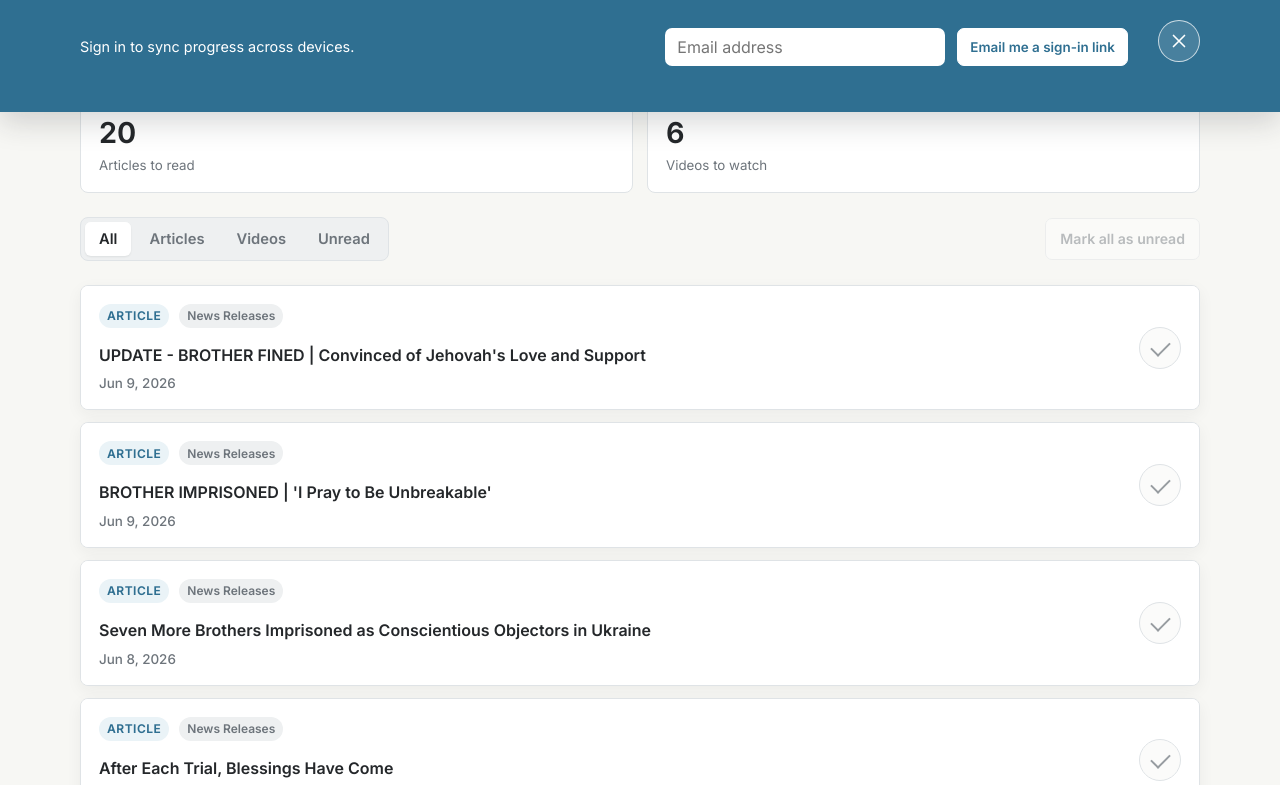
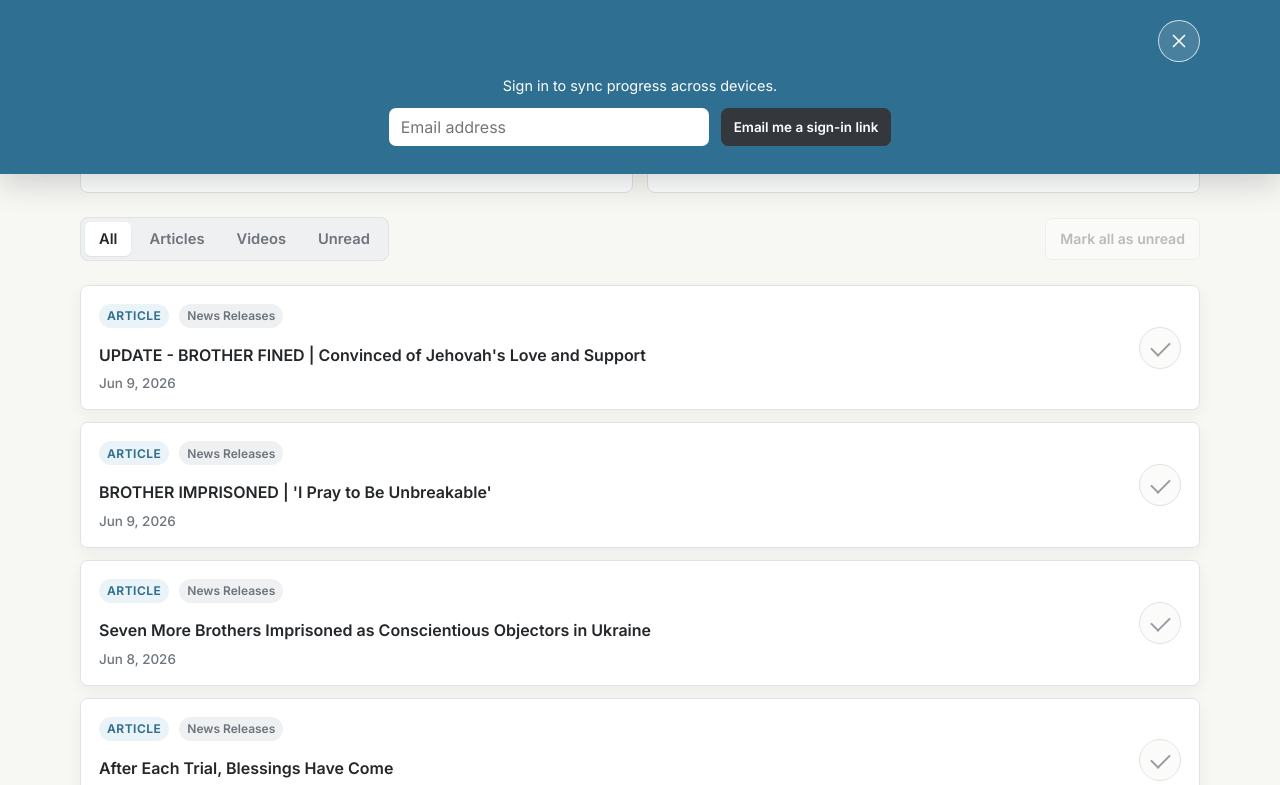
Before and after one commit to eshellborn/jwtrack, a plain HTML site: page index.html in a window 1280 px wide. Both pictures are taken after a click on the button 1179 px from the left and 55 px from the top of the page. Shown: the top 785 px of the page. Drawn offline with Linux system fonts and the light colour scheme.

Commit message:
Center account sign-in controls

```diff
--- a/index.html
+++ b/index.html
@@ -10,7 +10,7 @@
       href="https://fonts.googleapis.com/css2?family=Inter:wght@400;500;600;650&display=swap"
       rel="stylesheet"
     />
-    <link rel="stylesheet" href="styles.css?v=7" />
+    <link rel="stylesheet" href="styles.css?v=8" />
   </head>
   <body>
     <main class="shell">
@@ -75,6 +75,6 @@
     </main>
 
     <script src="supabase.js"></script>
-    <script src="script.js?v=7"></script>
+    <script src="script.js?v=8"></script>
   </body>
 </html>
--- a/styles.css
+++ b/styles.css
@@ -167,7 +167,7 @@ h1 {
   border-radius: 0;
   background: var(--blue);
   color: white;
-  padding: 28px max(72px, calc((100vw - 1120px) / 2 + 72px)) 28px max(16px, calc((100vw - 1120px) / 2));
+  padding: 76px max(16px, calc((100vw - 1120px) / 2)) 28px;
   box-shadow: 0 10px 28px rgba(31, 35, 38, 0.18);
   opacity: 0;
   visibility: hidden;
@@ -223,13 +223,16 @@ h1 {
 }
 
 .sign-in-form {
-  grid-template-columns: minmax(0, 1fr) minmax(190px, 280px) auto;
+  grid-template-columns: minmax(240px, 320px) auto;
+  justify-content: center;
 }
 
 .sign-in-form p {
+  grid-column: 1 / -1;
   color: white;
   font-size: 0.9rem;
   line-height: 1.4;
+  text-align: center;
 }
 
 .sign-in-form input {
@@ -250,7 +253,21 @@ h1 {
   border-color: white;
 }
 
-.sign-in-form button,
+.sign-in-form button {
+  min-height: 38px;
+  border: 1px solid #34383c;
+  border-radius: 7px;
+  background: #34383c;
+  color: white;
+  padding: 0 12px;
+  font-size: 0.84rem;
+  font-weight: 600;
+}
+
+.sign-in-form button:hover {
+  background: #24272a;
+}
+
 .account-session button {
   min-height: 38px;
   border: 1px solid white;
```
